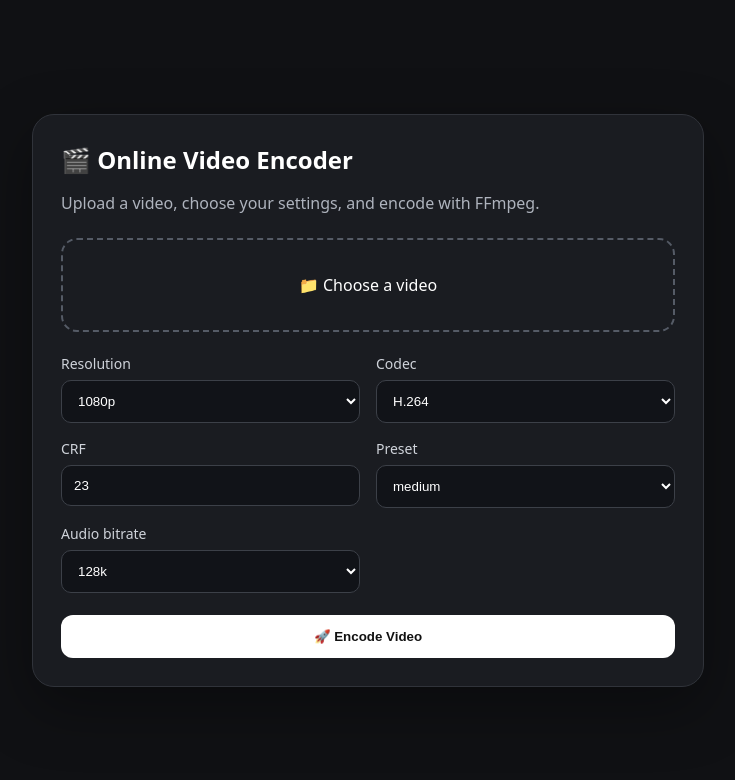
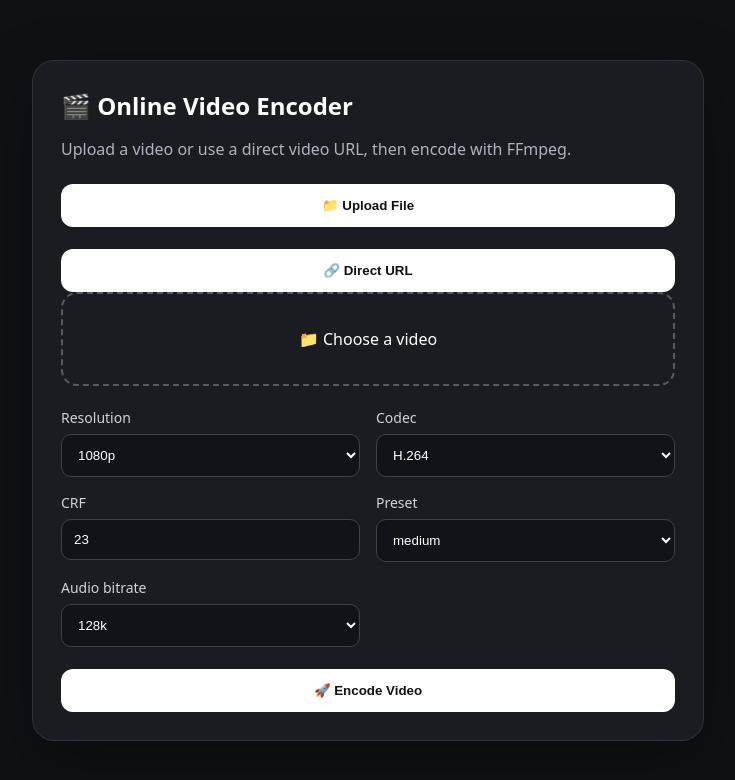
Before and after one commit to Adithaklm/sabu, a FastAPI app: page / in a window 1280 px wide. Shown: the top 780 px of the page, without its empty margins (272-1007 px from the left). Run offline with FastAPI, Linux system fonts and the light colour scheme.

Commit message:
Add local upload and direct URL tabs

```diff
--- a/templates/index.html
+++ b/templates/index.html
@@ -10,13 +10,27 @@
   <main class="container">
     <section class="card">
       <h1>🎬 Online Video Encoder</h1>
-      <p class="sub">Upload a video, choose your settings, and encode with FFmpeg.</p>
+      <p class="sub">Upload a video or use a direct video URL, then encode with FFmpeg.</p>
+
+      <div class="tabs">
+        <button type="button" class="tab active" data-mode="file">📁 Upload File</button>
+        <button type="button" class="tab" data-mode="url">🔗 Direct URL</button>
+      </div>
 
       <form id="encoderForm">
-        <label class="drop">
-          <input id="file" name="file" type="file" accept="video/*" required>
-          <span id="fileText">📁 Choose a video</span>
-        </label>
+        <div id="fileMode">
+          <label class="drop">
+            <input id="file" name="file" type="file" accept="video/*">
+            <span id="fileText">📁 Choose a video</span>
+          </label>
+        </div>
+
+        <div id="urlMode" class="hidden">
+          <label class="urlLabel">Direct video URL
+            <input id="urlInput" name="url" type="url" placeholder="https://example.com/video.mp4" autocomplete="off">
+          </label>
+          <p class="hint">Use a direct video file link (.mp4, .mkv, .webm, etc.), not a normal webpage link.</p>
+        </div>
 
         <div class="grid">
           <label>Resolution
@@ -76,11 +90,25 @@
 const form = document.getElementById("encoderForm");
 const fileInput = document.getElementById("file");
 const fileText = document.getElementById("fileText");
+const urlInput = document.getElementById("urlInput");
+const fileMode = document.getElementById("fileMode");
+const urlMode = document.getElementById("urlMode");
+const tabs = document.querySelectorAll(".tab");
 const statusBox = document.getElementById("status");
 const progress = document.getElementById("progress");
 const progressInner = progress.querySelector("div");
 const btn = document.getElementById("encodeBtn");
 const download = document.getElementById("download");
+let mode = "file";
+
+tabs.forEach(tab => tab.addEventListener("click", () => {
+  mode = tab.dataset.mode;
+  tabs.forEach(t => t.classList.toggle("active", t === tab));
+  fileMode.classList.toggle("hidden", mode !== "file");
+  urlMode.classList.toggle("hidden", mode !== "url");
+  fileInput.required = mode === "file";
+  urlInput.required = mode === "url";
+}));
 
 fileInput.addEventListener("change", () => {
   fileText.textContent = fileInput.files[0]
@@ -90,20 +118,22 @@
 
 form.addEventListener("submit", async (e) => {
   e.preventDefault();
-  if (!fileInput.files[0]) return;
+  if (mode === "file" && !fileInput.files[0]) return;
+  if (mode === "url" && !urlInput.value.trim()) return;
 
   btn.disabled = true;
   download.classList.add("hidden");
   statusBox.classList.remove("hidden");
   progress.classList.remove("hidden");
-  progressInner.style.width = "20%";
-  statusBox.textContent = "Uploading video...";
+  progressInner.style.width = "15%";
+  statusBox.textContent = mode === "url" ? "Downloading video from URL..." : "Uploading video...";
 
   const data = new FormData(form);
+  if (mode === "file") data.delete("url");
+  if (mode === "url") data.delete("file");
 
   try {
     const response = await fetch("/encode", { method: "POST", body: data });
-
     progressInner.style.width = "75%";
     statusBox.textContent = "Encoding with FFmpeg...";
 
@@ -114,11 +144,9 @@
 
     const blob = await response.blob();
     const url = URL.createObjectURL(blob);
-
     download.href = url;
     download.download = "encoded_video.mp4";
     download.classList.remove("hidden");
-
     progressInner.style.width = "100%";
     statusBox.textContent = "✅ Encoding completed!";
   } catch (err) {
```
